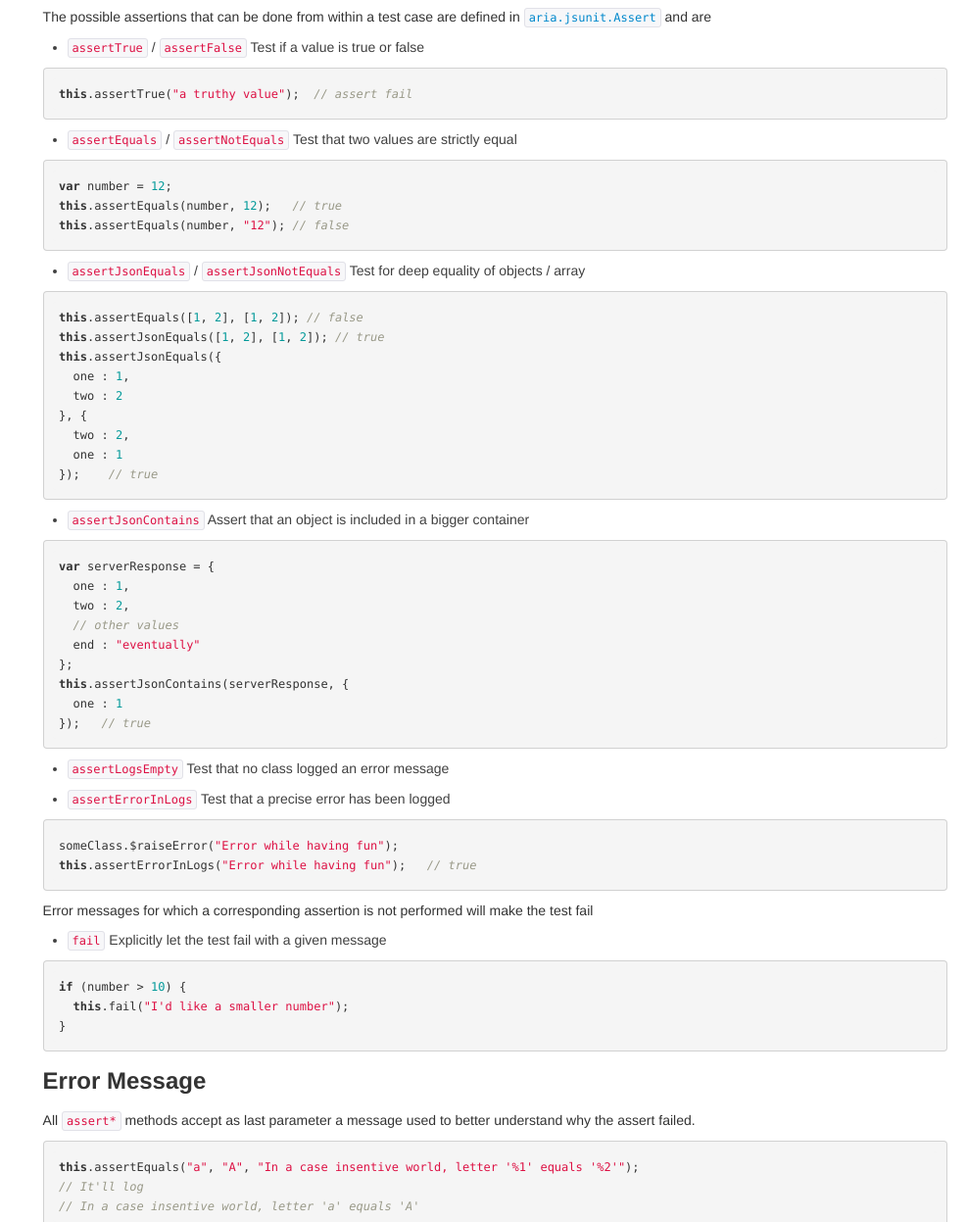
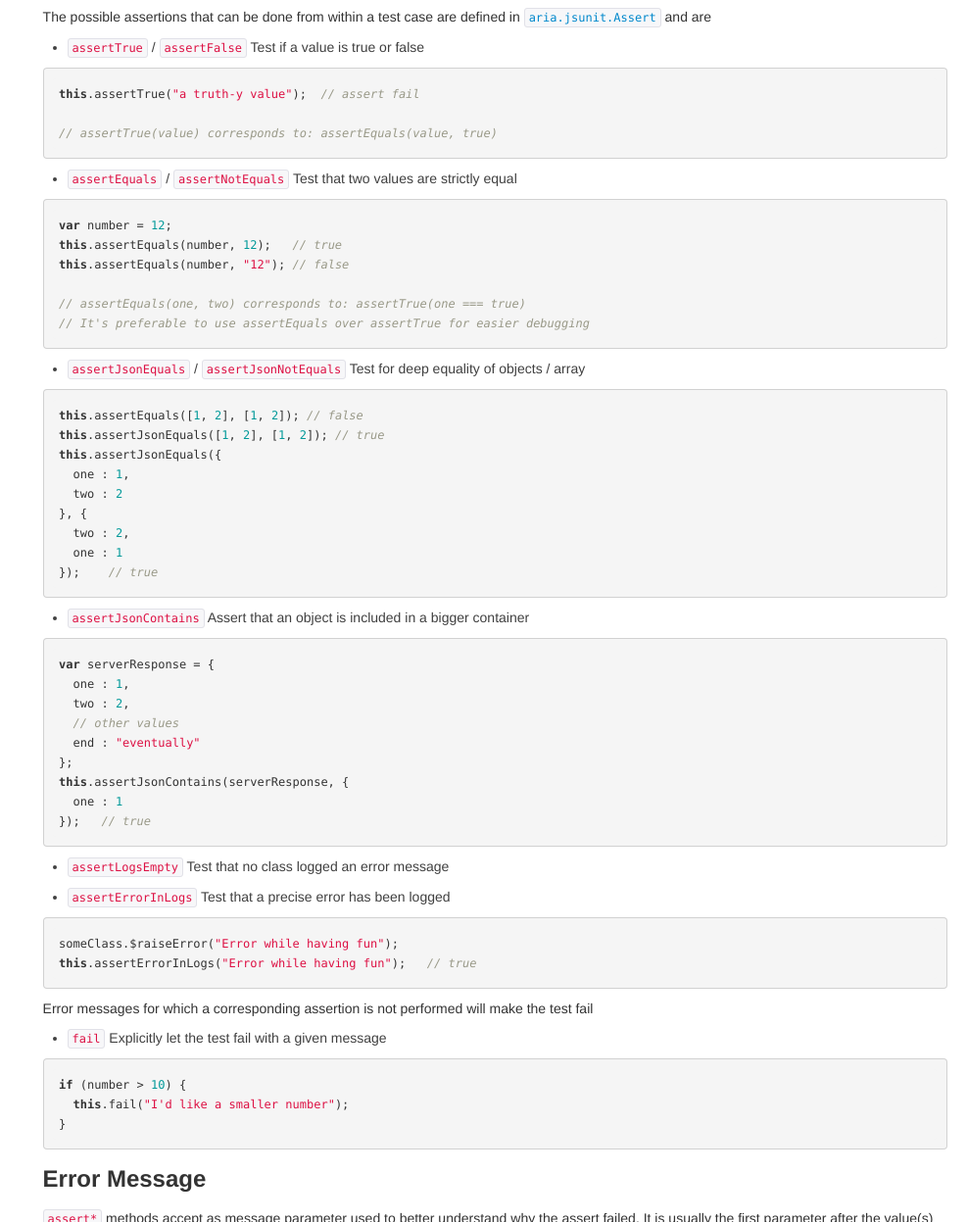
Before and after one commit to ariatemplates/Test-Driven-Development, a plain HTML site: page aria_testcase.html in a window 1280 px wide. Shown: the part 693-1940 px from the top of the page at 98% size, without its empty margins (293-1280 px from the left). Drawn offline with Linux system fonts and the light colour scheme.

Commit message:
Fixes on test case
Explain better the relationship between assertEquals and assertTrue and fix some spell errors

```diff
--- a/aria_testcase.html
+++ b/aria_testcase.html
@@ -134,7 +134,9 @@
             </li>
           </ul>
 
-<pre><code>this.assertTrue("a truthy value");  // assert fail</code></pre>
+<pre><code>this.assertTrue("a truth-y value");  // assert fail
+
+// assertTrue(value) corresponds to: assertEquals(value, true)</code></pre>
 
           <ul>
             <li>
@@ -145,6 +147,9 @@
 <pre><code>var number = 12;
 this.assertEquals(number, 12);   // true
 this.assertEquals(number, "12"); // false
+
+// assertEquals(one, two) corresponds to: assertTrue(one === true)
+// It's preferable to use assertEquals over assertTrue for easier debugging
 </code></pre>
 
           <ul>
@@ -212,11 +217,11 @@ this.assertErrorInLogs("Error while having fun");   // true
 
         <h3>Error Message</h3>
 
-        <p>All <code>assert*</code> methods accept as last parameter a message used to better understand why the assert failed.</p>
+        <p><code>assert*</code> methods accept as message parameter used to better understand why the assert failed. It is usually the first parameter after the value(s) being asserted, for more information refer to the <a href="http://ariatemplates.com/aria/guide/apps/apidocs/#aria.jsunit.Assert">API documentation</a>.</p>
 
-<pre><code>this.assertEquals("a", "A", "In a case insentive world, letter '%1' equals '%2'");
+<pre><code>this.assertEquals("a", "A", "In a case insensitive world, letter %1 equals %2");
 // It'll log
-// In a case insentive world, letter 'a' equals 'A'
+// In a case insensitive world, letter "a" equals "A"
 </code></pre>
 
 
```
